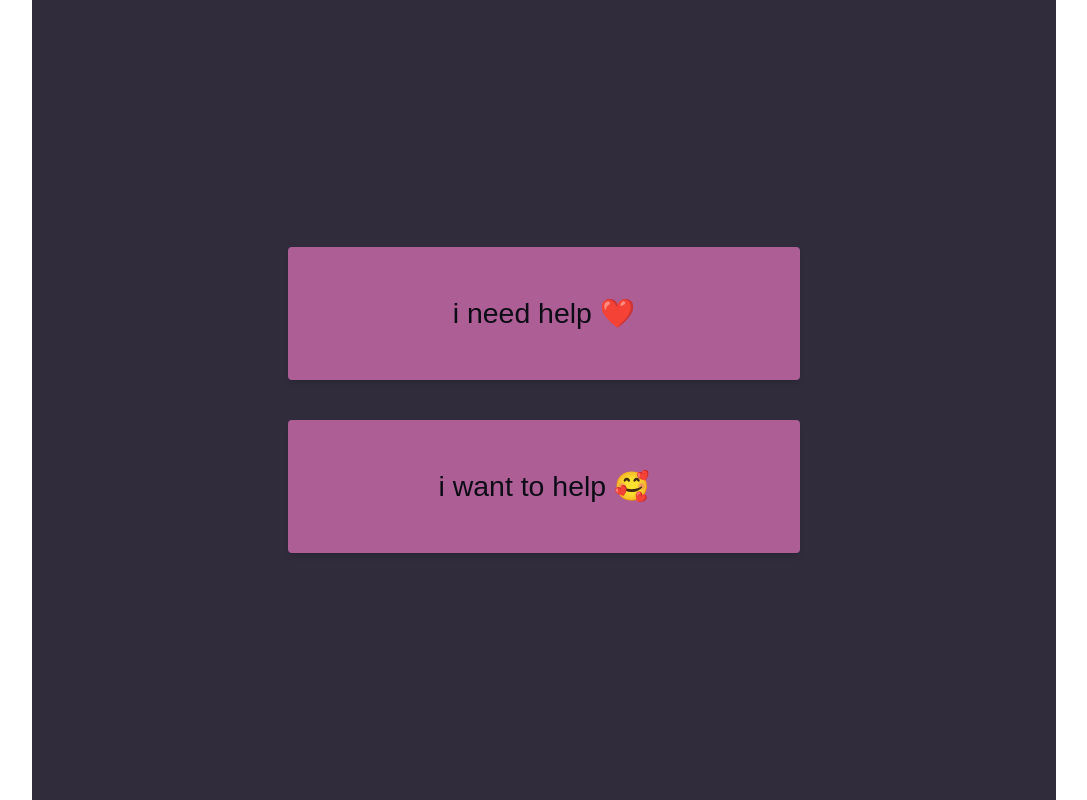
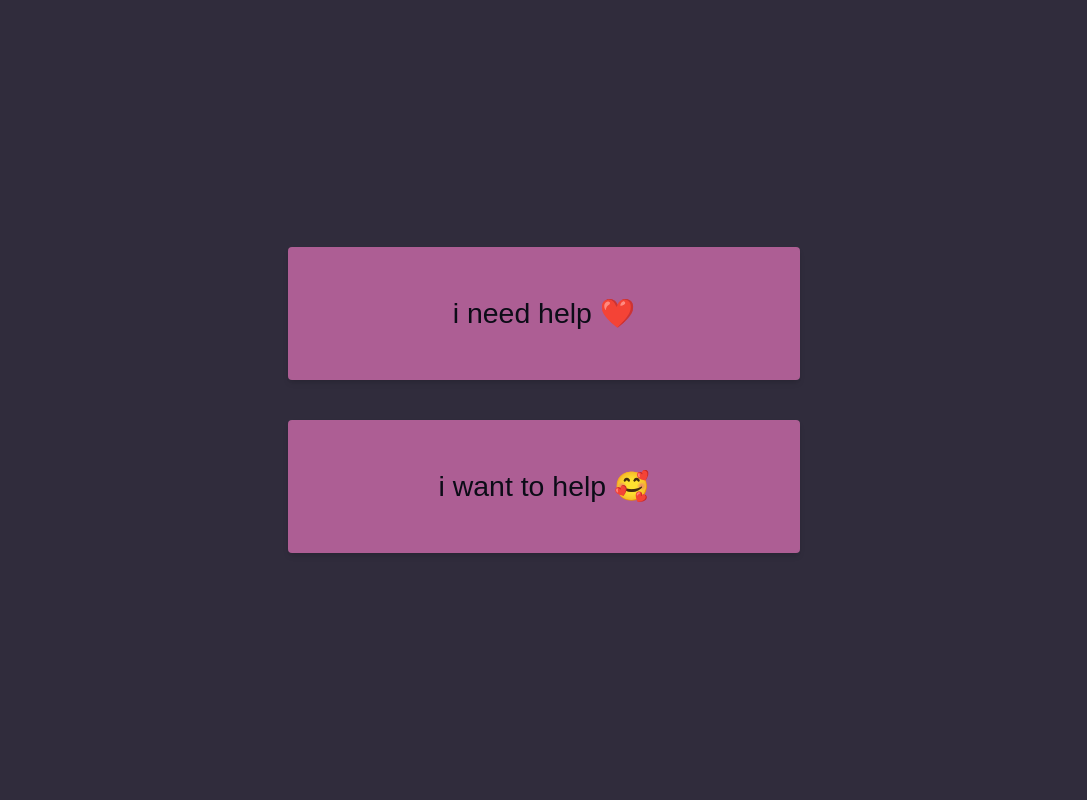
Before and after one commit to SolidarityGR/mobile-app, a React (Create React App) app: page / in a window 1280 px wide. Shown: the whole page, without its empty margins (96-1183 px from the left). Built offline with nearby package versions, Linux system fonts and the light colour scheme.

Commit message:
move background color to root

```diff
--- a/src/App.js
+++ b/src/App.js
@@ -34,7 +34,7 @@ export default function App() {
 	//320px, 480px, 768px, 1024px, and 1200px
 	return (
 		<BrowserRouter>
-			<div className="w-[320px] md:w-[480px] lg:w-[768px] xl:w-[1024px] 2xl:w-[1200px] mx-auto h-full dark bg-[color:var(--background)]">
+			<div className="w-[320px] md:w-[480px] lg:w-[768px] xl:w-[1024px] 2xl:w-[1200px] mx-auto h-full dark">
 				<Routes>
 					{pages.map(page => (
 						<Route
--- a/src/index.css
+++ b/src/index.css
@@ -61,4 +61,5 @@ html, body, #root {
   height: 100%;
   -webkit-font-smoothing: antialiased;
   -moz-osx-font-smoothing: grayscale;
+  background: #302c3c;
 }
```
